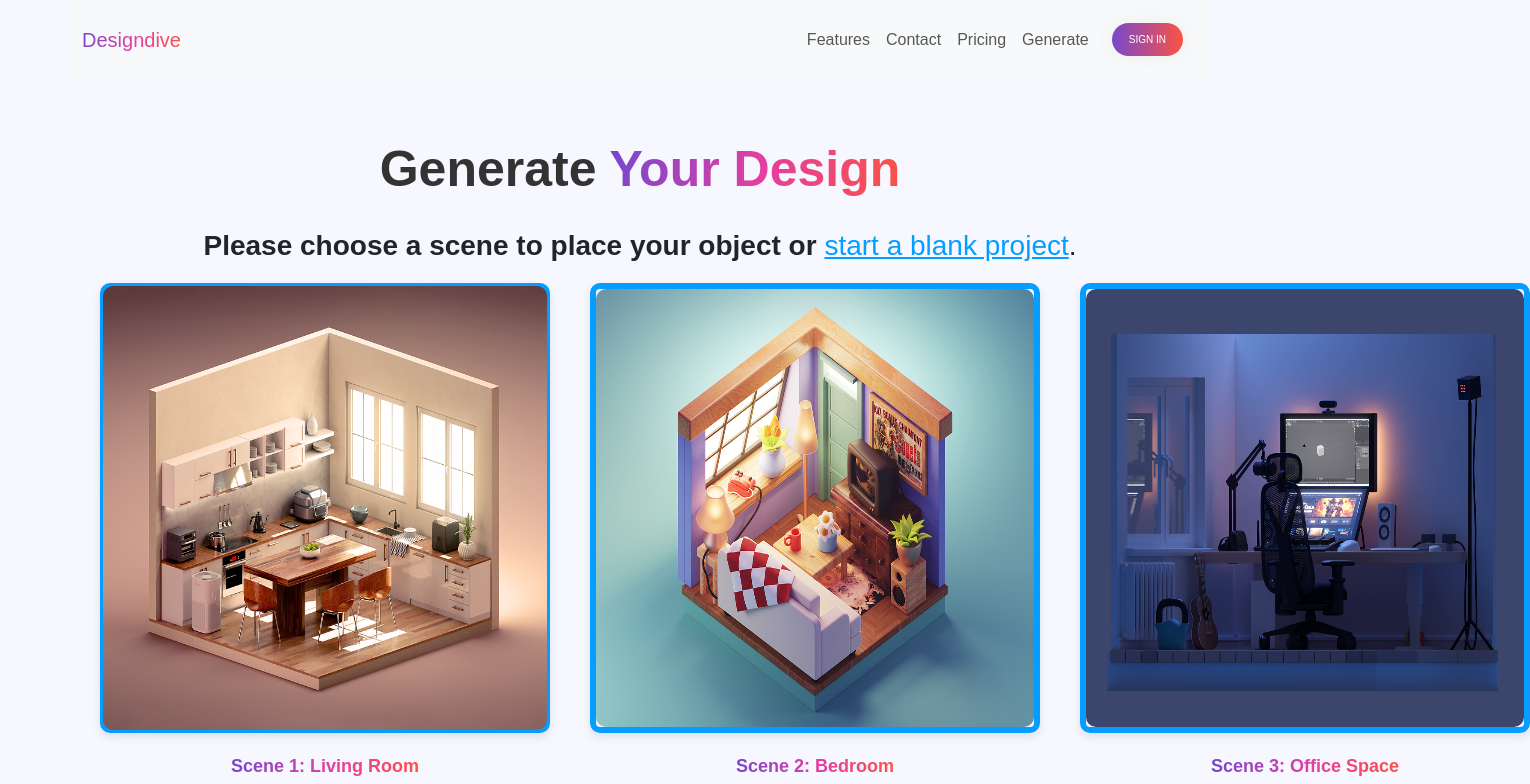
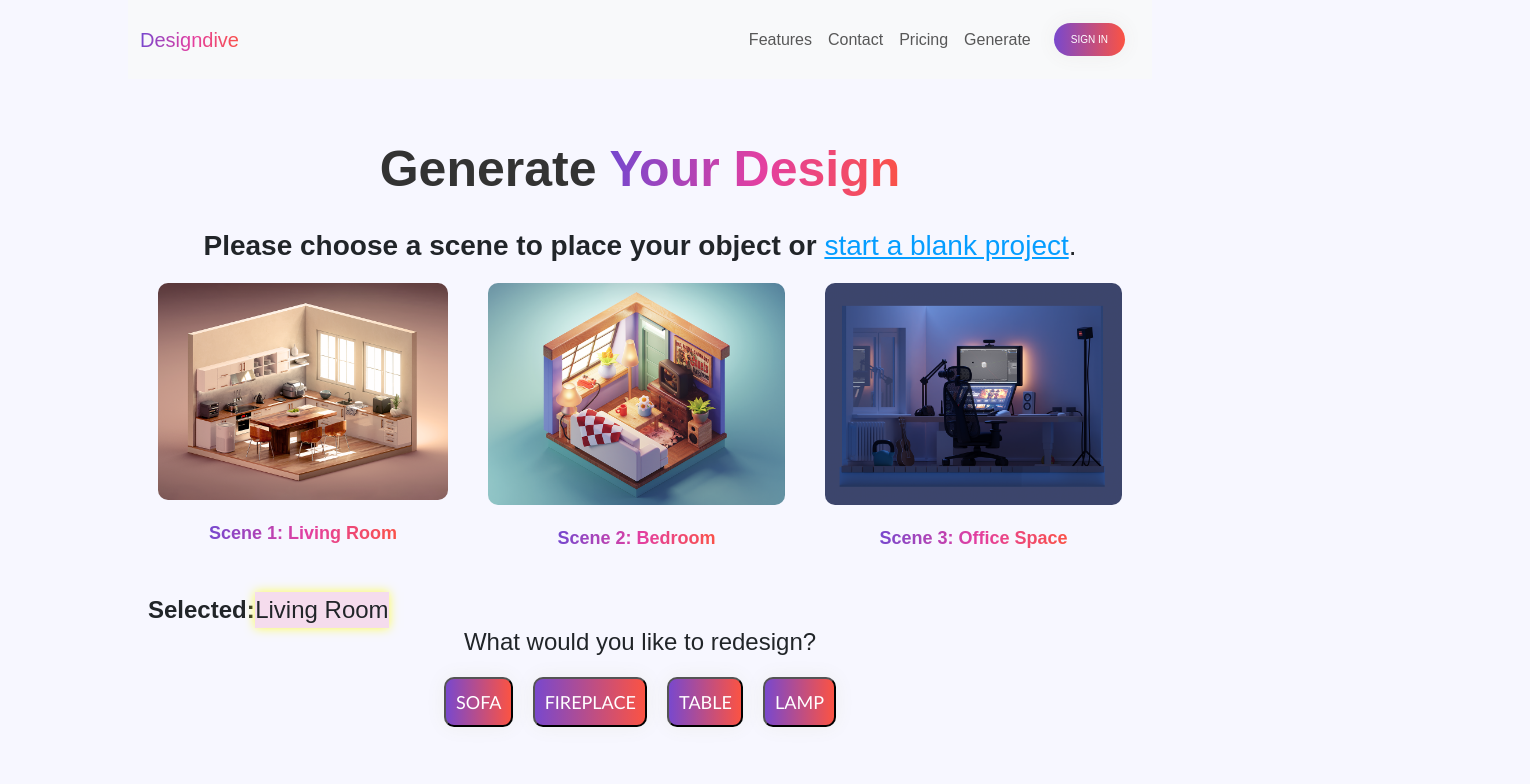
Before and after one commit to DLOVRIC2/designdive, a React (Create React App) app in the folder frontend/: page /generate in a window 1280 px wide. Shown: the top 784 px of the page, 1530 px wide, since content can reach past the window. Built offline with nearby package versions, Linux system fonts and the light colour scheme.

Commit message:
feat: added styling for btns, and animation on image container

```diff
--- a/frontend/src/features/Style/Generate.css
+++ b/frontend/src/features/Style/Generate.css
@@ -42,32 +42,29 @@ text-decoration: underline;
 }
 
 .scene-box {
-    width: 450px; /* Increase the width */
-    height: 450px; /* Increase the height */
-    border: 6px solid var(--color-primary);
-    padding: 0; /* Removed padding */
-    display: flex;
-    flex-direction: column;
-    align-items: center;
-    justify-content: center;
-    cursor: pointer;
-    transition: all 0.3s;
-    border-radius: 10px;
-    box-shadow: 0px 4px 10px rgba(0, 0, 0, 0.1);
-
-  }
+  position: relative; /* Needed for hover effect positioning */
+  overflow: hidden; /* Hide any overflowing content */
+  border-radius: 10px;
+  transition: transform 0.3s, box-shadow 0.3s, filter 0.3s;
+}
 
 .scene-box img {
-width: 100%;
-height: 100%; /* Updated to fill the entire box */
-border-radius: 10px; /* Optional, to round the corners */
+  width: 100%;
+  height: 100%;
+  object-fit: cover;
+  transition: transform 0.3s;
+}
+
+.scene-box:hover {
+  transform: scale(1.07);
+  box-shadow: 0px 4px 10px rgba(0, 0, 0, 0.1);
+  filter: brightness(1.1);
 }
 
 .scene-box.selected {
-background-color: var(--color-primary);
-color: white;
-border: 3px solid var(--color-primary); /* Add a border when selected */
-
+  transform: scale(1);
+  box-shadow: 0px 0px 0px rgba(0, 0, 0, 0.0);
+  filter: brightness(1);
 }
 
 .scene-description {
@@ -75,7 +72,7 @@ margin: 20px 0;
 }
 
 .scene-selected {
-    font-size: 24px; /* Adjust the font size as needed */
+    font-size: 24px;
     display: flex;
     align-items: center;
   }
@@ -85,15 +82,20 @@ margin: 20px 0;
     }
 
 .selected-scene {
-    font-weight: bold;
-    background: linear-gradient(95deg, var(--color-primary) 15%, var(--color-tertiary) 45%, var(--color-pink) 75%, var(--color-secondary) 100%) 98%/200% 100%;
-    text-transform: capitalize;
-    -webkit-background-clip: text;
-    background-clip: text;
-    -webkit-text-fill-color: transparent;
-    margin-left: 10px; /* Adjust margin as needed */
-    font-size: 24px; /* Adjust the font size as needed */
+
+    border: 3px solid linear-gradient(140deg, #059DFF, #6549D5, #E33FA1);; /* Example: yellow border for selection */
+  box-shadow: 0px 0px 10px rgba(255, 255, 0, 0.7);
+  background-color: #f5dced;
+  animation: bounce 0.5s ease infinite;
+  transition: border 0.3s, box-shadow 0.3s;
   }
+  @keyframes bounce {
+    0%, 100% {
+      transform: translateY(0);
+    }
+    50% {
+      transform: translateY(-10px);
+    }}
 
 .scene-text {
     font-size: 18px;
@@ -107,15 +109,15 @@ margin: 20px 0;
     }
 
 .generate-container p {
-    font-size: 18px; /* Adjust as needed */
-    font-weight: bold; /* Adjust as needed */
-    text-align: center; /* Optional, to center the text */
-    margin: 20px 0; /* Optional, to add some spacing */
+    font-size: 18px;
+    font-weight: bold;
+    text-align: center;
+    margin: 20px 0;
   }
 
 .underline-link {
 text-decoration: underline;
-color: var(--color-primary); /* Optional, to use the primary color */
+color: var(--color-primary);
 }
 
 
@@ -128,11 +130,25 @@ color: var(--color-primary); /* Optional, to use the primary color */
   }
 
   .item-button {
-    background-color: #f0f0f0;
-    padding: 10px;
-    border: none;
-    cursor: pointer;
-    transition: background-color 0.3s;
+    background-image: linear-gradient(to right, #7948cd, #fb5343,#f24c69);
+    text-align: center;
+    text-decoration: none;
+    text-transform: uppercase;
+    transition: background-position 0.5s, color 0.5s;
+    background-size: 200% auto;
+    color: white;
+    box-shadow: 0 0 20px #eee;
+    display: inline-block;
+    border-radius: 10px;
+    font-size: large;
+    font-family: 'Gill Sans', 'Gill Sans MT', Calibri, 'Trebuchet MS', sans-serif;
+    padding: 0.6rem;
+  }
+  .item-button:hover{
+    background-image: linear-gradient(to right, hsl(262, 57%, 54%), hsl(5, 96%, 62%));
+    background-position: 100% center;
+    color: #fff;
+    text-decoration: none;
   }
 
   .item-button.selected {
@@ -140,26 +156,42 @@ color: var(--color-primary); /* Optional, to use the primary color */
   }
 
   .prompt-container {
-    margin-top: 20px;
+    display: flex;
+    flex-direction: column;
+    align-items: center;
+    text-align: center;
   }
 
+  #prompt-input {
+    width: 100%;
+    max-width: 300px;
+    margin-bottom: 10px;
+  }
 
 
   /* When the user clicks generate, we have a split screen */
 
 .generate-button {
-display: block;
-margin: 20px auto;
-padding: 10px 20px;
-background-color: #007bff;
-color: #ffffff;
-border: none;
-cursor: pointer;
-transition: background-color 0.3s;
+  background-image: linear-gradient(to bottom, #7948cd, #fb5343,#f24c69);
+  text-align: center;
+  text-decoration: none;
+  text-transform: uppercase;
+  transition: background-position 0.5s, color 0.5s;
+  background-size: 200% auto;
+  color: white;
+  box-shadow: 0 0 20px #eee;
+  display: inline-block;
+  border-radius: 10px;
+  font-size: large;
+  font-family: 'Gill Sans', 'Gill Sans MT', Calibri, 'Trebuchet MS', sans-serif;
+  padding: 0.6rem;
 }
 
 .generate-button:hover {
-background-color: #0056b3;
+  background-image: linear-gradient(to right, hsl(262, 57%, 54%), hsl(5, 96%, 62%));
+  background-position: 100% center;
+  color: #fff;
+  text-decoration: none;
 }
 
 .generated-section {
@@ -183,7 +215,7 @@ color: #ffffff;
 border: none;
 cursor: pointer;
 transition: background-color 0.3s;
-margin-top: 10px; /* Adjust the margin as needed */
+margin-top: 10px;
 }
 
 .download-button:hover {
@@ -191,5 +223,5 @@ background-color: #882169;
 }
 
 .empty-space {
-height: 100px; /* Adjust the height as needed for the desired space */
+height: 100px;
 }
```
